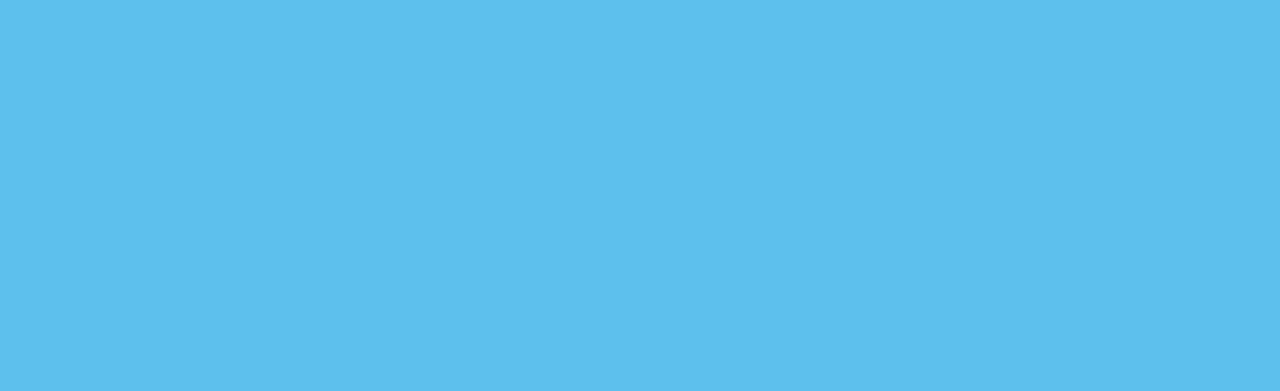
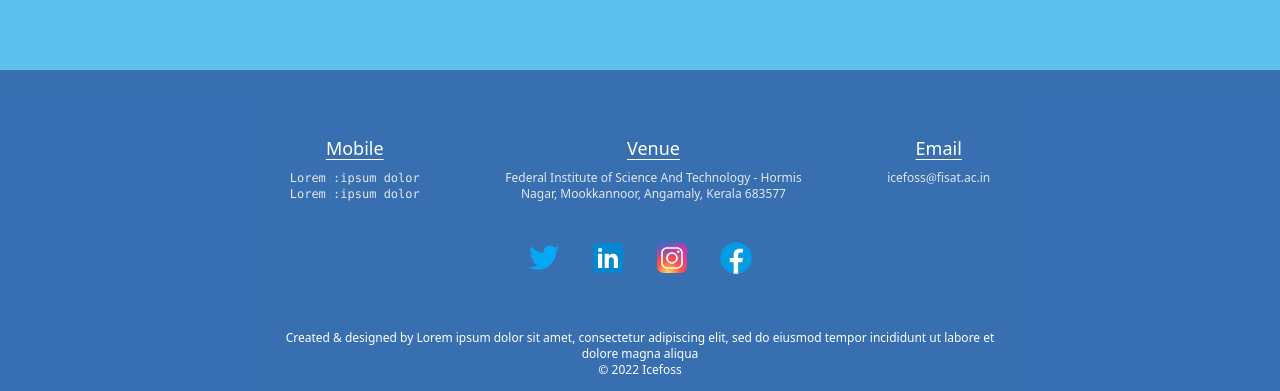
Before and after one commit to ICEFOSS/icefoss, a React (Create React App) app: page / in a window 1280 px wide. Shown: the part 1444-1835 px from the top of the page. Before the commit the page ends 1514 px from the top, so only its background shows below. Built offline with nearby package versions, Linux system fonts and the light colour scheme.

Commit message:
footer added

```diff
--- a/src/App.js
+++ b/src/App.js
@@ -1,13 +1,23 @@
 import './styles/App.css';
 import About from './components/about';
 import Speaker from './components/speakers';
-
+import Footer from './components/footer';
 function App() {
   return (
-    <section className='mx-10  text-white'>
+   <>
+
+   <section className='mx-10  text-white'>
+
       <About />
       <Speaker />
+
+
     </section>
+    <section>
+       <Footer/>
+    </section>
+
+    </>
 
   );
 }
--- a/src/components/footer.js
+++ b/src/components/footer.js
@@ -0,0 +1,71 @@
+import { Linkedin_svg, Twitter_svg, Instagram_svg, Facebook_svg } from "./constants"
+export default function Footer() {
+    return (
+        <div className=" bg-blue-900 bg-opacity-60 flex justify-center">
+            <footer class="text-center text-white ">
+                <div className="container px-6 pt-6">
+                    <div className="max-w-3xl mx-0 space-y-6">
+                        {/* <h2 className="text-3xl font-semibold leading-9 tracking-tight text-brochwhite sm:text-4xl sm:leading-10">Contact</h2> */}
+
+                        <div className="mt-8 flex flex-col md:flex-row flex-grow flex-wrap sm:gap-x-8 justify-evenly">
+                            <div className="flex flex-col md:flex-row flex-wrap justify-center">
+                                <div className="Venue m-2">
+                                    <h3 className="text-white text-lg font-normal underline underline-offset-4 pb-2">Mobile</h3>
+                                    <p className="max-w-xs mx-auto text-xs font-mono text-gray-200">
+                                    Lorem :ipsum dolor
+                                    </p>
+                                    <p className="max-w-xs mx-auto text-xs font-mono text-gray-200">
+                                    Lorem :ipsum dolor
+                                    </p>
+                                </div>
+                            </div>
+                            <div className="flex flex-col md:flex-row flex-wrap justify-center text center">
+                                <div className="Venue m-2">
+                                    <h3 className="text-white text-lg font-normal underline underline-offset-4 pb-2">Venue</h3>
+                                    <p className="max-w-xs mx-auto text-xs font-normal text-gray-200">
+                                        Federal Institute of Science And Technology - Hormis Nagar, Mookkannoor, Angamaly, Kerala 683577
+                                    </p>
+                                </div>
+                            </div>
+
+                            <div className="flex flex-col md:flex-row flex-wrap justify-center">
+                                <div className="Venue m-2">
+                                    <h3 className="text-white text-lg font-normal underline underline-offset-4 pb-2">Email</h3>
+                                    <p className="max-w-lg mx-auto text-xs font-normal text-gray-200">
+                                        icefoss<span className=" font-serif">@</span>fisat.ac.in
+                                    </p>
+                                </div>
+                            </div>
+
+                        </div>
+
+                        <div className="social-media">
+                            <div className="flex justify-center space-x-6">
+                                <a href="" target="blank" rel="noreferrer" aria-label="Twitter" className="text-blue-500">
+                                    <Twitter_svg />
+                                </a>
+
+                                <a href="" target="blank" rel="noreferrer" aria-label="Linkedin" className="text-gray-900">
+                                    <Linkedin_svg />
+                                </a>
+                                <a href="" target="blank" rel="noreferrer" aria-label="Instagram" className="text-pink-500 md:mt-0 mt-2">
+                                    <Instagram_svg />
+                                </a>
+                                <a href="" target="blank" rel="noreferrer" aria-label="Facebook" className="text-blue-500 sm:mt-0 mt-2">
+                                    <Facebook_svg />
+                                </a>
+                            </div>
+                        </div>
+                        <div class="text-center text-xs p-4 bg container px-6 pt-6 font-sans w-full">
+                        Created & designed by Lorem ipsum dolor sit amet, consectetur adipiscing elit, sed do eiusmod tempor incididunt ut labore et dolore magna aliqua
+                       <br></br>
+                        <span className=" font-serif">&copy;</span> 2022 Icefoss
+                        </div>
+
+                    </div>
+                </div>
+
+            </footer>
+        </div>
+    )
+}
```
